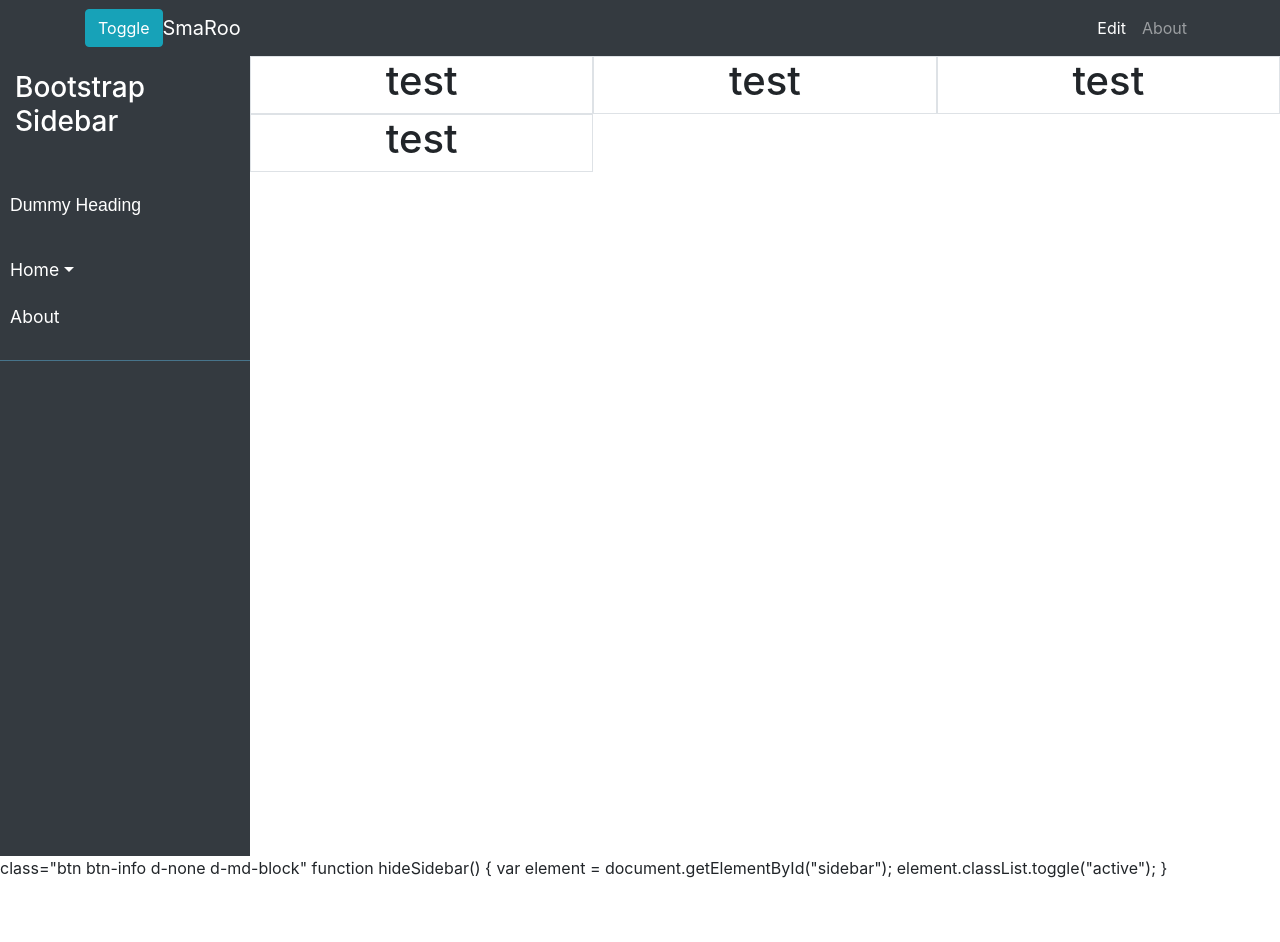
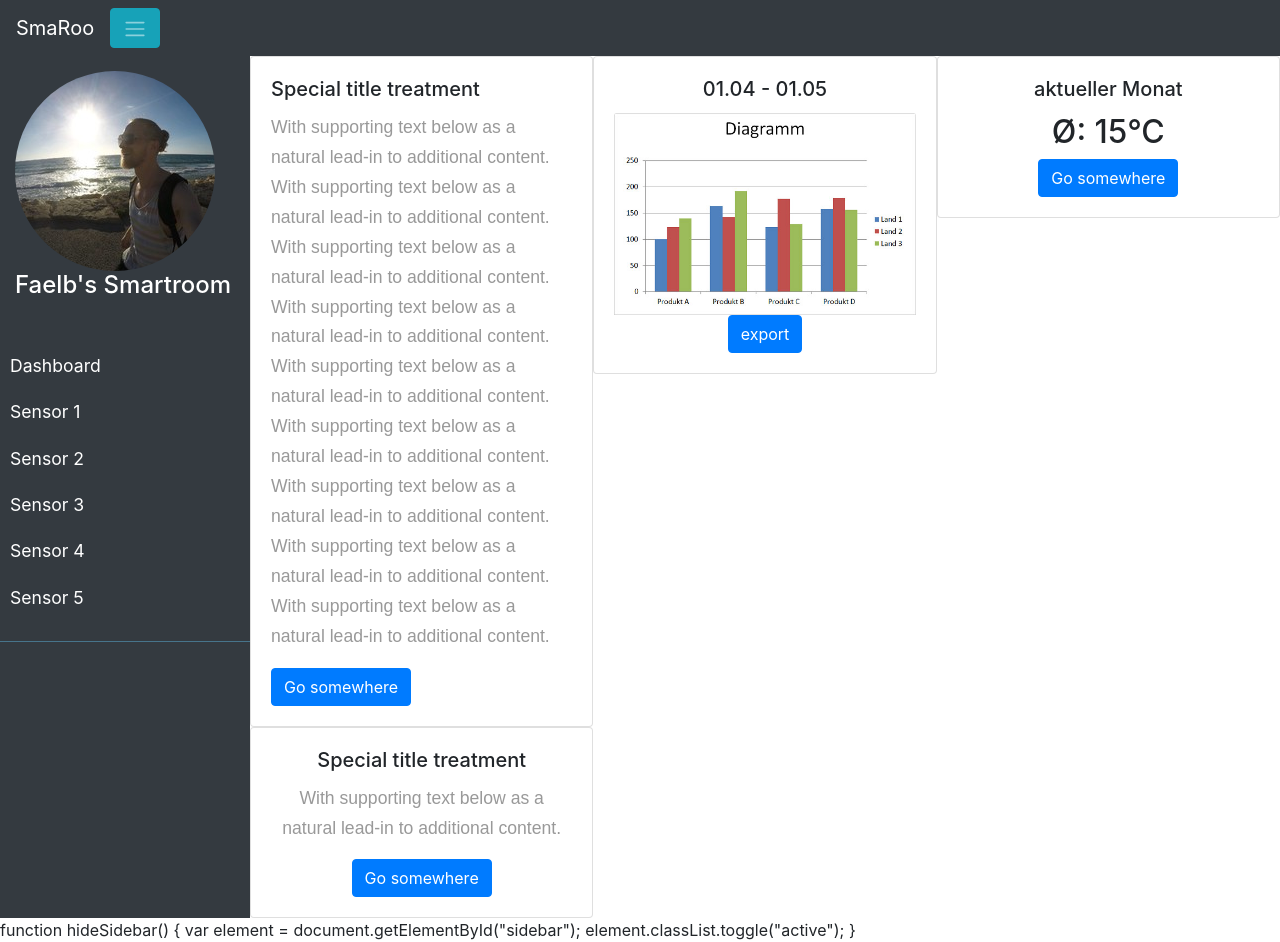
Before and after one commit to Hikikomono/SMAROO, a PHP site: page / in a window 1280 px wide. Before the commit the page ends 878 px from the top, so only its background shows below. Run offline with PHP 8.4, Linux system fonts and the light colour scheme; some libraries are stand-ins or nearby versions.

Commit message:
added cards & some "bugfixes"

```diff
--- a/index.php
+++ b/index.php
@@ -33,17 +33,20 @@
 <!-- Navigation -->
 
 <nav class="navbar navbar-expand-md navbar-dark bg-dark static-top">
-    <div class="container">
-        <button type="button" id="sidebarCollapse" class="btn btn-info d-none d-md-block" onclick="sidebarToggle()" on="hideSidebar()" >
-            <span>Toggle</span>
-        </button>
 
         <a class="navbar-brand" href="#">SmaRoo</a>
+        <div class="text-">
+
+        <button type="navbar-toggler" id="sidebarCollapse" class="btn btn-info d-none d-md-block" onclick="sidebarToggle()">
+            <span class="navbar-toggler-icon"></span>
+        </button>
+        </div>
+
         <button class="navbar-toggler" type="button" data-toggle="collapse" data-target="#navbarResponsive" aria-controls="navbarResponsive" aria-expanded="false" aria-label="Toggle navigation">
             <span class="navbar-toggler-icon"></span>
         </button>
         <div class="collapse navbar-collapse" id="navbarResponsive">
-            <ul class="navbar-nav ml-auto">
+            <ul class="navbar-nav ml-auto d-md-none">
                 <li class="nav-item active">
                     <a class="nav-link" href="#">Edit</a>
                 </li>
@@ -52,51 +55,89 @@
                 </li>
             </ul>
         </div>
-    </div>
+
 </nav>
 
-<!-- Page Content -->
+<!-- Page Content uses flexboxes from bootstrap & the Gridsystem for responsiveness-->
 <div class="wrapper d-flex align-items-stretch">
-    <!-- Sidebar -->
+    <!-- Sidebar as flex item in FlexBox Wrapper-->
     <nav id="sidebar" class="d-none d-md-block">
         <div  class="make-me-sticky">
         <div class="sidebar-header">
-            <h3>Bootstrap Sidebar</h3 >
+            <img class="img-fluid rounded-circle" src="img/profile.jfif" alt="profilepic">
+            <h4>Faelb's Smartroom</h4 >
         </div>
 
         <ul class="list-unstyled components">
-            <p>Dummy Heading</p>
+            <!--<p>Dummy Heading</p>-->
             <li class="active">
-                <a href="#homeSubmenu" data-toggle="collapse" aria-expanded="false" class="dropdown-toggle">Home</a>
+                <a href="#">Dashboard</a>
             </li>
             <li>
-                <a href="#">About</a>
+                <a href="#">Sensor 1</a>
+            </li>
+            <li>
+                <a href="#">Sensor 2</a>
+            </li>
+            <li>
+                <a href="#">Sensor 3</a>
+            </li>
+            <li>
+                <a href="#">Sensor 4</a>
+            </li>
+            <li>
+                <a href="#">Sensor 5</a>
             </li>
         </ul>
         </div>
     </nav>
 
-    <!-- Page MAIN Content -->
+    <!-- Page MAIN Content as flex item in FlexBox Wrapper-->
     <div class="container">
         <div class="row">
             <div class="col-sm-6 col-md-4 col-lg-4 p-0">  <!-- text-center -->
-                <div class="border d-flex justify-content-center" >
-                    <h1> test</h1>
+                <div class="card" >
+                    <div class="card-body">
+                        <h5 class="card-title">Special title treatment</h5>
+                        <p class="card-text">With supporting text below as a natural lead-in to additional content.
+                            With supporting text below as a natural lead-in to additional content.
+                            With supporting text below as a natural lead-in to additional content.
+                            With supporting text below as a natural lead-in to additional content.
+                            With supporting text below as a natural lead-in to additional content.
+                            With supporting text below as a natural lead-in to additional content.
+                            With supporting text below as a natural lead-in to additional content.
+                            With supporting text below as a natural lead-in to additional content.
+                            With supporting text below as a natural lead-in to additional content.
+                        </p>
+                        <a href="#" class="btn btn-primary">Go somewhere</a>
+                    </div>
                 </div>
             </div>
             <div class="col-sm-6 col-md-4 col-lg-4 p-0">  <!-- text-center -->
-                <div class="border d-flex justify-content-center">
-                    <h1> test</h1>
+                <div class="card text-center">
+                    <div class="card-body">
+                        <h5 class="card-title">01.04 - 01.05</h5>
+                        <img class="card-img-top" src="img/diagram.jpg" alt="a diagram">
+                        <a href="#" class="btn btn-primary">export</a>
+                    </div>
                 </div>
             </div>
             <div class="col-sm-6 col-md-4 col-lg-4 p-0">  <!-- text-center -->
-                <div class="border d-flex justify-content-center">
-                    <h1> test</h1>
+                <div class="card text-center">
+                    <div class="card-body">
+                        <h5 class="card-title text-center">aktueller Monat</h5>
+                        <h2 class="card-text">Ø: 15°C</h2>
+                        <a href="#" class="btn btn-primary">Go somewhere</a>
+                    </div>
                 </div>
             </div>
             <div class="col-sm-6 col-md-4 col-lg-4 p-0">  <!-- text-center -->
-                <div class="border d-flex justify-content-center">
-                    <h1> test</h1>
+                <div class="card text-center">
+                    <div class="card-body">
+                        <h5 class="card-title">Special title treatment</h5>
+                        <p class="card-text">With supporting text below as a natural lead-in to additional content.</p>
+                        <a href="#" class="btn btn-primary">Go somewhere</a>
+                    </div>
                 </div>
             </div>
 
@@ -110,6 +151,9 @@
 <script src="vendor/jquery/jquery.slim.min.js"></script>
 <script src="vendor/bootstrap/js/bootstrap.bundle.min.js"></script>
 
+
+
+</body>
 <script > /*TODO in separates js file auslagern */
     function sidebarToggle() {
         var element = document.getElementById("sidebar");
@@ -119,14 +163,9 @@
 </script>
 
 <script class="d-none d-md-block" >
-    class="btn btn-info d-none d-md-block"
-
     function hideSidebar() {
         var element = document.getElementById("sidebar");
         element.classList.toggle("active");
     }
 </script>
-
-</body>
-
 </html>
```
Also changed, not shown: img/diagram.jpg (added), img/profile.jfif (added).
